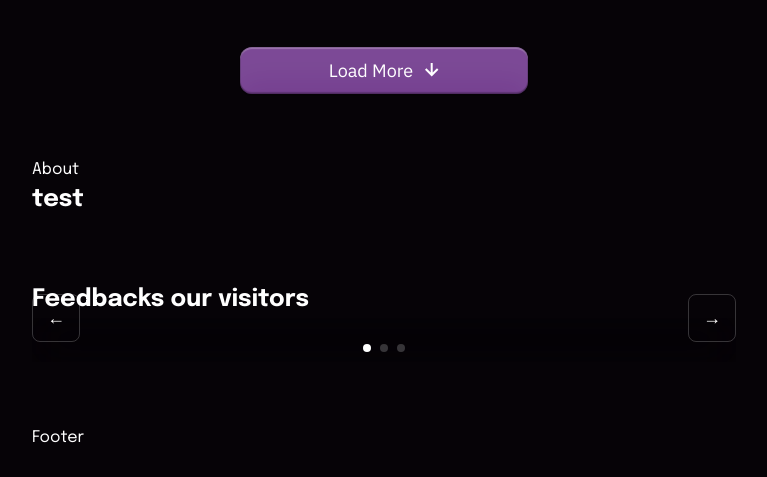
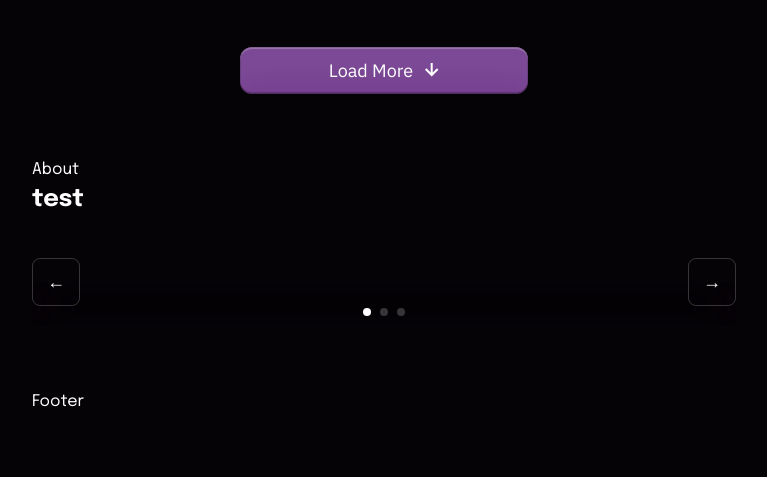
Before and after one commit to INitosI/Artists-proj, a website built with Vite: page src/index.html in a window 1280 px wide. Shown: the part 323-800 px from the top of the page, without its empty margins (256-1023 px from the left). Built offline with nearby package versions, Linux system fonts and the light colour scheme; no server answers; files whose address does not match are found by name; what izitoast would draw is missing.

Commit message:
fix/hidden-feedbacks

```diff
--- a/src/scss/_base.scss
+++ b/src/scss/_base.scss
@@ -35,6 +35,19 @@ body {
   margin: 0;
 }
 
+.visually-hidden {
+  position: absolute;
+  width: 1px;
+  height: 1px;
+  margin: -1px;
+  border: 0;
+  padding: 0;
+
+  white-space: nowrap;
+  clip-path: inset(100%);
+  clip: rect(0 0 0 0);
+  overflow: hidden;
+}
 
 html {
   scroll-behavior: smooth;
@@ -42,7 +55,9 @@ html {
 }
 
 @media screen and (min-width: 768px) {
-  html{scroll-padding-top: 72px;}
+  html {
+    scroll-padding-top: 72px;
+  }
 }
 
 main {
```
